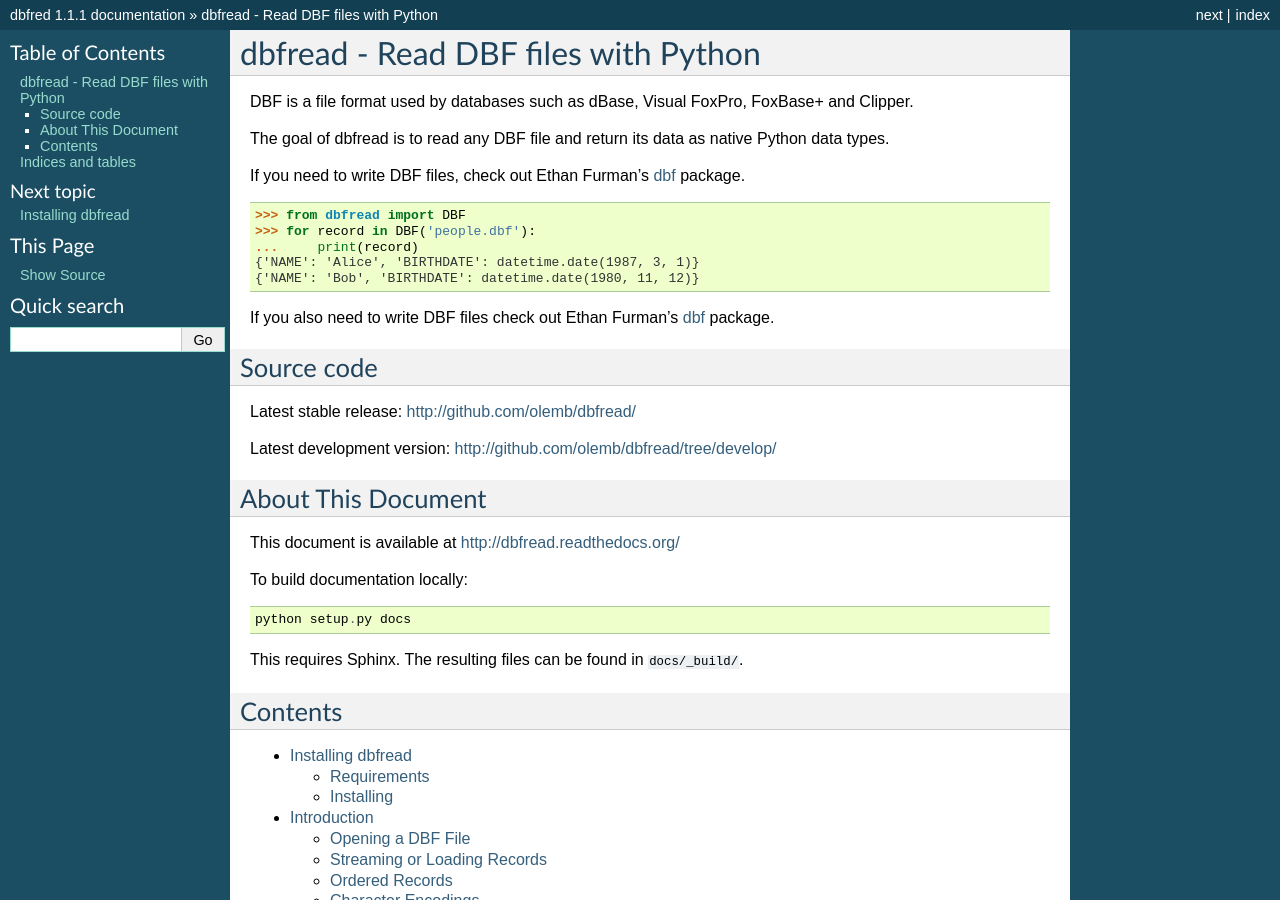
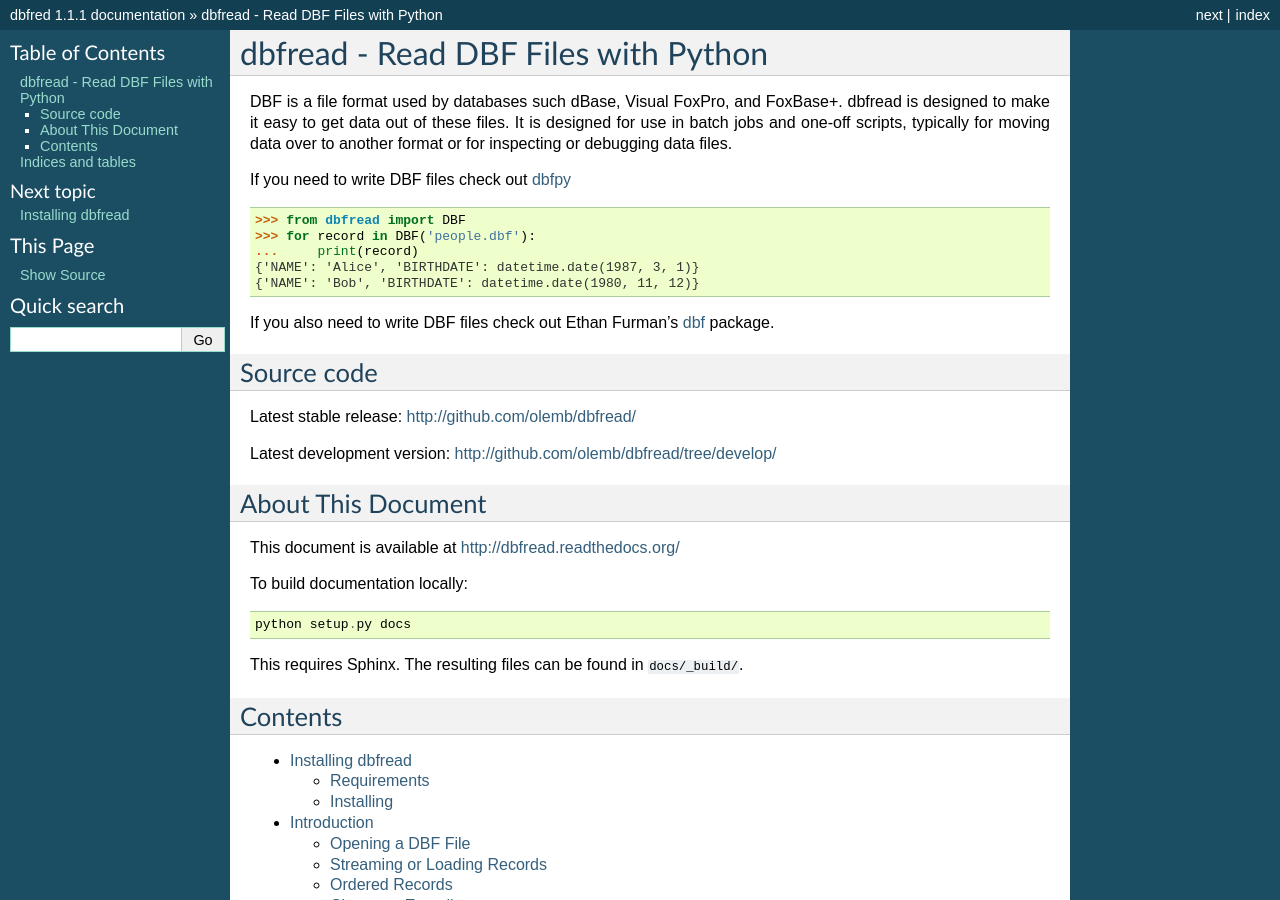
Before and after one commit to olemb/dbfread, a Sphinx documentation site: the page built from docs/index.rst, in a window 1280 px wide and 900 px high. Built offline with Sphinx 7.4.7, drawn with Linux system fonts in a browser that asks for light colours; some of the changed text lies outside the part shown.

Commit message:
Updated blurb and tag line.

```diff
--- a/docs/index.rst
+++ b/docs/index.rst
@@ -2,17 +2,18 @@
    You can adapt this file completely to your liking, but it should at least
    contain the root `toctree` directive.
 
-dbfread - Read DBF files with Python
+dbfread - Read DBF Files with Python
 ====================================
 
-DBF is a file format used by databases such as dBase, Visual FoxPro,
-FoxBase+ and Clipper.
+DBF is a file format used by databases such dBase, Visual FoxPro, and
+FoxBase+. dbfread is designed to make it easy to get data out of these
+files. It is designed for use in batch jobs and one-off scripts,
+typically for moving data over to another format or for inspecting or
+debugging data files.
 
-The goal of dbfread is to read any DBF file and return its data as
-native Python data types.
+If you need to write DBF files check out `dbfpy
+<https://pypi.python.org/pypi/dbfpy/>`_
 
-If you need to write DBF files, check out Ethan Furman's `dbf
-<http://pypi.python.org/pypi/dbf/0.95.012>`_ package.
 
 .. code-block:: python
 
```
Also changed, not shown: README.rst (+7 -7 lines).
